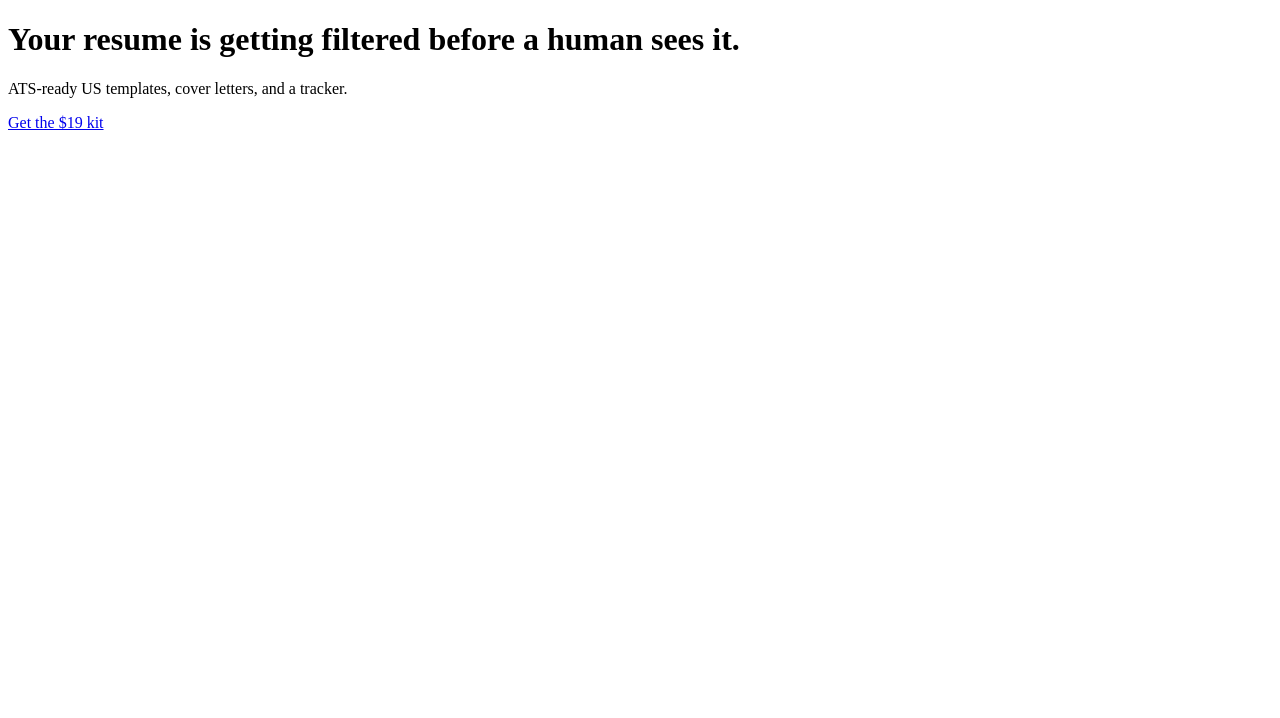
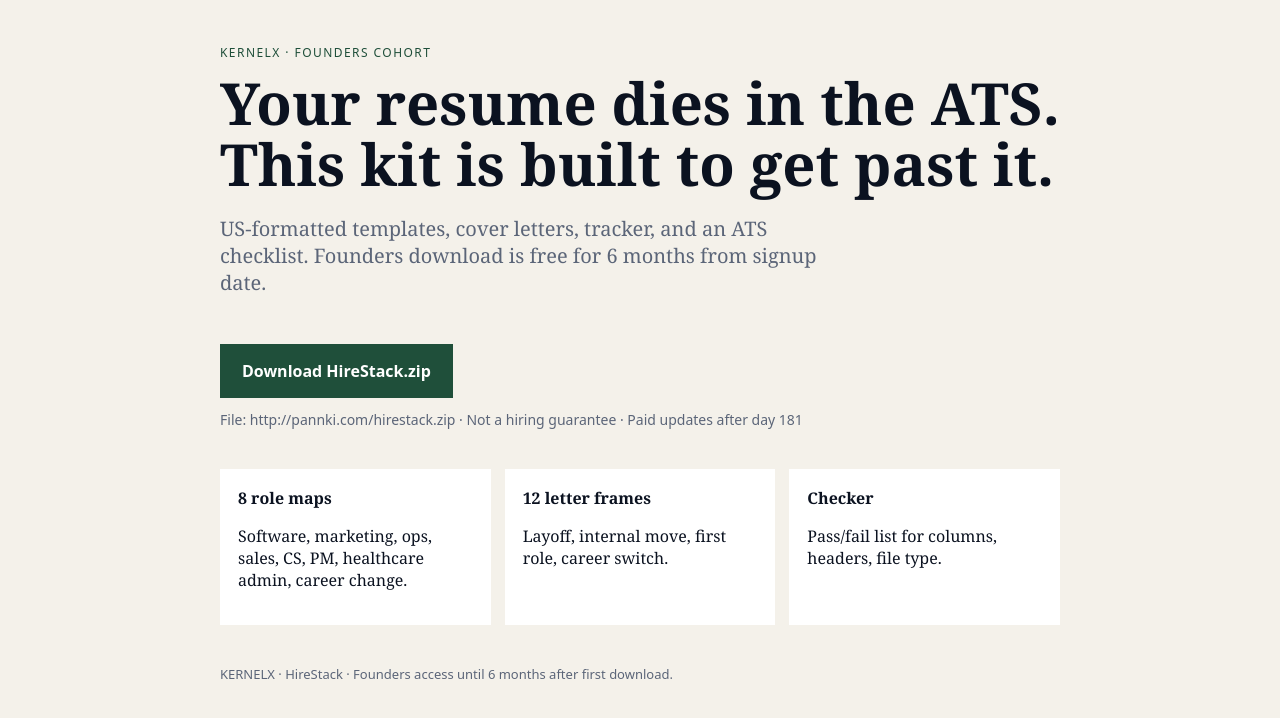
Before and after one commit to rairaisaqlain-rgb/hirestack, a plain HTML site: page apps/web/index.html in a window 1280 px wide. Drawn offline with Linux system fonts and the light colour scheme.

Commit message:
feat: founders landing with pannki.com zip download

```diff
--- a/apps/web/index.html
+++ b/apps/web/index.html
@@ -3,11 +3,36 @@
 <head>
   <meta charset="UTF-8" />
   <meta name="viewport" content="width=device-width, initial-scale=1" />
-  <title>HireStack — ATS Resume Kit</title>
+  <title>HireStack — ATS Resume Kit (Founders download)</title>
+  <meta name="description" content="ATS-ready US resume kit. Founders access: free download for 6 months." />
+  <style>
+    :root { --ink:#0b1220; --muted:#5b6578; --bg:#f4f1ea; --card:#fff; --acc:#1f4f3a; }
+    * { box-sizing:border-box }
+    body { margin:0; font-family:Georgia,Times,serif; background:var(--bg); color:var(--ink); }
+    .wrap { max-width:880px; margin:0 auto; padding:32px 20px 80px; }
+    .eyebrow { letter-spacing:.12em; text-transform:uppercase; font-size:12px; font-family:system-ui,sans-serif; color:var(--acc); }
+    h1 { font-size:clamp(34px,6vw,58px); line-height:1.05; margin:12px 0 16px; }
+    .sub { font-size:20px; color:var(--muted); max-width:640px; }
+    .cta { display:inline-block; margin-top:28px; background:var(--acc); color:#fff; text-decoration:none; padding:16px 22px; font-family:system-ui,sans-serif; font-weight:700; }
+    .note { margin-top:12px; font-size:14px; font-family:system-ui,sans-serif; color:var(--muted); }
+    .grid { display:grid; gap:14px; grid-template-columns:repeat(auto-fit,minmax(200px,1fr)); margin:40px 0; }
+    .card { background:var(--card); padding:18px; }
+    footer { font-family:system-ui,sans-serif; font-size:13px; color:var(--muted); }
+  </style>
 </head>
 <body>
-  <h1>Your resume is getting filtered before a human sees it.</h1>
-  <p>ATS-ready US templates, cover letters, and a tracker.</p>
-  <a href="#">Get the $19 kit</a>
+  <div class="wrap">
+    <p class="eyebrow">KERNELX · Founders cohort</p>
+    <h1>Your resume dies in the ATS. This kit is built to get past it.</h1>
+    <p class="sub">US-formatted templates, cover letters, tracker, and an ATS checklist. Founders download is free for 6 months from signup date.</p>
+    <a class="cta" href="http://pannki.com/hirestack.zip">Download HireStack.zip</a>
+    <p class="note">File: http://pannki.com/hirestack.zip · Not a hiring guarantee · Paid updates after day 181</p>
+    <div class="grid">
+      <div class="card"><strong>8 role maps</strong><p>Software, marketing, ops, sales, CS, PM, healthcare admin, career change.</p></div>
+      <div class="card"><strong>12 letter frames</strong><p>Layoff, internal move, first role, career switch.</p></div>
+      <div class="card"><strong>Checker</strong><p>Pass/fail list for columns, headers, file type.</p></div>
+    </div>
+    <footer>KERNELX · HireStack · Founders access until 6 months after first download.</footer>
+  </div>
 </body>
 </html>
```
Also changed, not shown: 1 other file.
